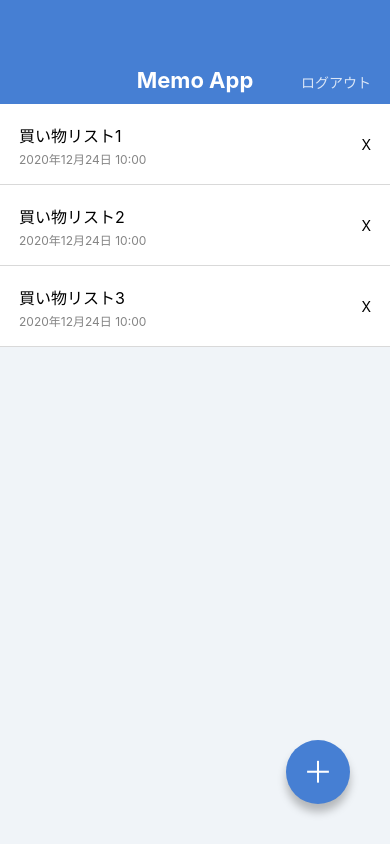
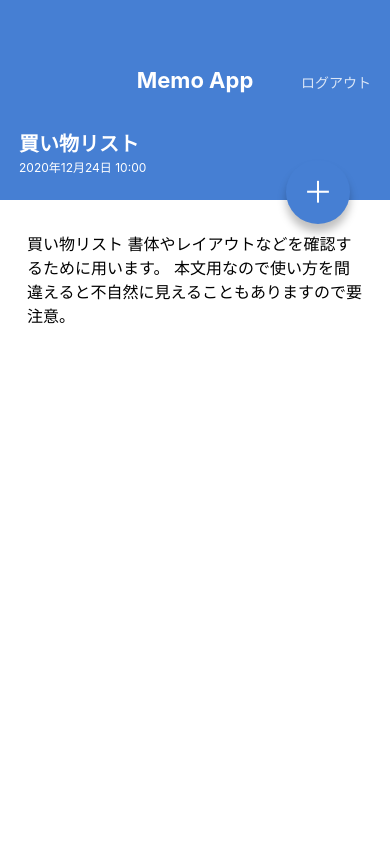
Before and after one commit to masayakimura/MemoApp2, a React Native app: screen / in a window 390 px wide. Built offline with nearby package versions, Linux system fonts and the light colour scheme.

Commit message:
✨ MemoDetailsScreenコンポーネント追加

```diff
--- a/App.jsx
+++ b/App.jsx
@@ -1,26 +1,9 @@
 import React from "react";
-import { StyleSheet, View } from "react-native";
-import AppBar from "./src/components/Appbar";
-import CircleButton from "./src/components/CircleButton";
-import MemoList from "./src/components/MemoList";
+import MemoDetailScreen from "./src/screens/MemoDetailScreen";
+import MemoListScreen from "./src/screens/MemoListScreen";
 
 export default function App() {
 	return (
-		<View style={styles.container}>
-
-			<AppBar />
-
-      <MemoList />
-
-      <CircleButton>＋</CircleButton>
-
-		</View>
+		<MemoDetailScreen />
 	);
 }
-
-const styles = StyleSheet.create({
-	container: {
-		flex: 1,
-		backgroundColor: "#f0f4f8",
-	},
-});
--- a/src/components/CircleButton.jsx
+++ b/src/components/CircleButton.jsx
@@ -1,11 +1,11 @@
 import React from "react";
 import { View, Text, StyleSheet } from "react-native";
-import { string } from "prop-types";
+import { string, shape } from "prop-types";
 
 export default function CircleButton(props) {
-	const { children } = props;
+	const { children, style } = props;
 	return (
-		<View style={styles.circleButton}>
+		<View style={[styles.circleButton, style]}>
 			<Text style={styles.circleButtonLabel}>{children}</Text>
 		</View>
 	);
@@ -13,6 +13,11 @@
 
 CircleButton.propTypes = {
   children: string.isRequired,
+  style: shape(),
+}
+
+CircleButton.defaultProps = {
+  style: null,
 }
 
 const styles = StyleSheet.create({
--- /dev/null
+++ b/src/screens/MemoDetailScreen.jsx
@@ -0,0 +1,57 @@
+import React from "react";
+import { View, Text, StyleSheet, ScrollView } from "react-native";
+import AppBar from "../components/Appbar";
+import CircleButton from "../components/CircleButton";
+
+export default function MemoDetailScreen() {
+	return (
+		<View style={styles.container}>
+			<AppBar />
+      <View style={styles.memoHeader}>
+        <Text style={styles.memoTitle}>買い物リスト</Text>
+        <Text style={styles.memoDate}>2020年12月24日 10:00</Text>
+      </View>
+      <ScrollView style={styles.memoBody}>
+        <Text style={styles.memoText}>
+          買い物リスト
+          書体やレイアウトなどを確認するために用います。
+          本文用なので使い方を間違えると不自然に見えることもありますので要注意。
+        </Text>
+      </ScrollView>
+      <CircleButton style={{ top: 160, bottom: 'auto' }}>＋</CircleButton>
+		</View>
+	);
+}
+
+const styles = StyleSheet.create({
+	container: {
+		flex: 1,
+		backgroundColor: "#fff",
+	},
+  memoHeader: {
+    backgroundColor: '#467fd3',
+    height: 96,
+    justifyContent: 'center',
+    paddingVertical: 24,
+    paddingHorizontal: 19,
+  },
+  memoTitle: {
+    color: '#fff',
+    fontSize: 20,
+    lineHeight: 32,
+    fontWeight: 'bold',
+  },
+  memoDate: {
+    color: '#fff',
+    fontSize: 12,
+    lineHeight: 16,
+  },
+  memoBody: {
+    paddingVertical: 32,
+    paddingHorizontal: 27,
+  },
+  memoText: {
+    fontSize: 16,
+    lineHeight: 24,
+  },
+});
--- /dev/null
+++ b/src/screens/MemoListScreen.jsx
@@ -0,0 +1,22 @@
+import React from "react";
+import { View, StyleSheet } from "react-native";
+import AppBar from "../components/Appbar";
+import CircleButton from "../components/CircleButton";
+import MemoList from "../components/MemoList";
+
+export default function MemoListScreen() {
+	return (
+		<View style={styles.container}>
+			<AppBar />
+			<MemoList />
+			<CircleButton>＋</CircleButton>
+		</View>
+	);
+}
+
+const styles = StyleSheet.create({
+	container: {
+		flex: 1,
+		backgroundColor: "#f0f4f8",
+	},
+});
```
